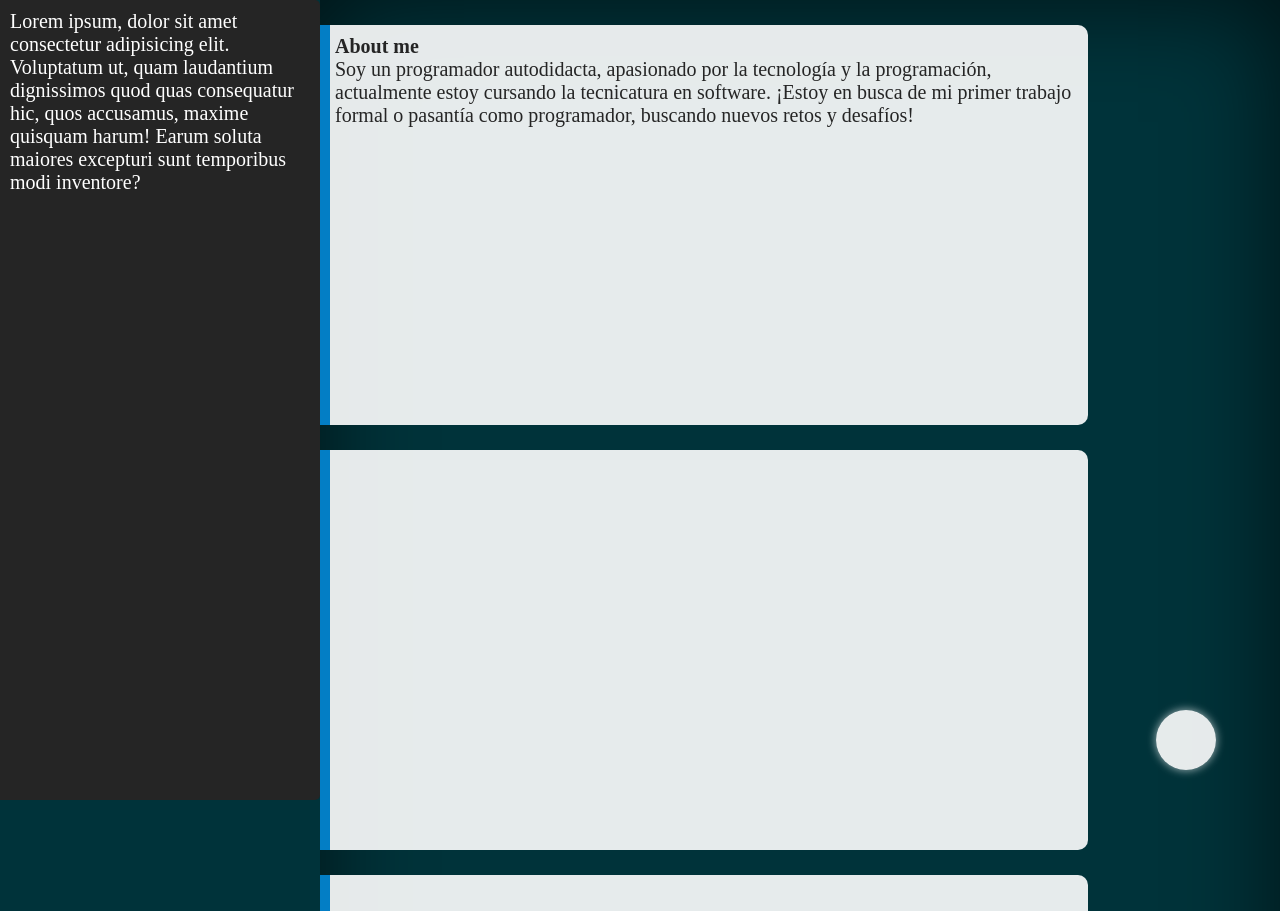
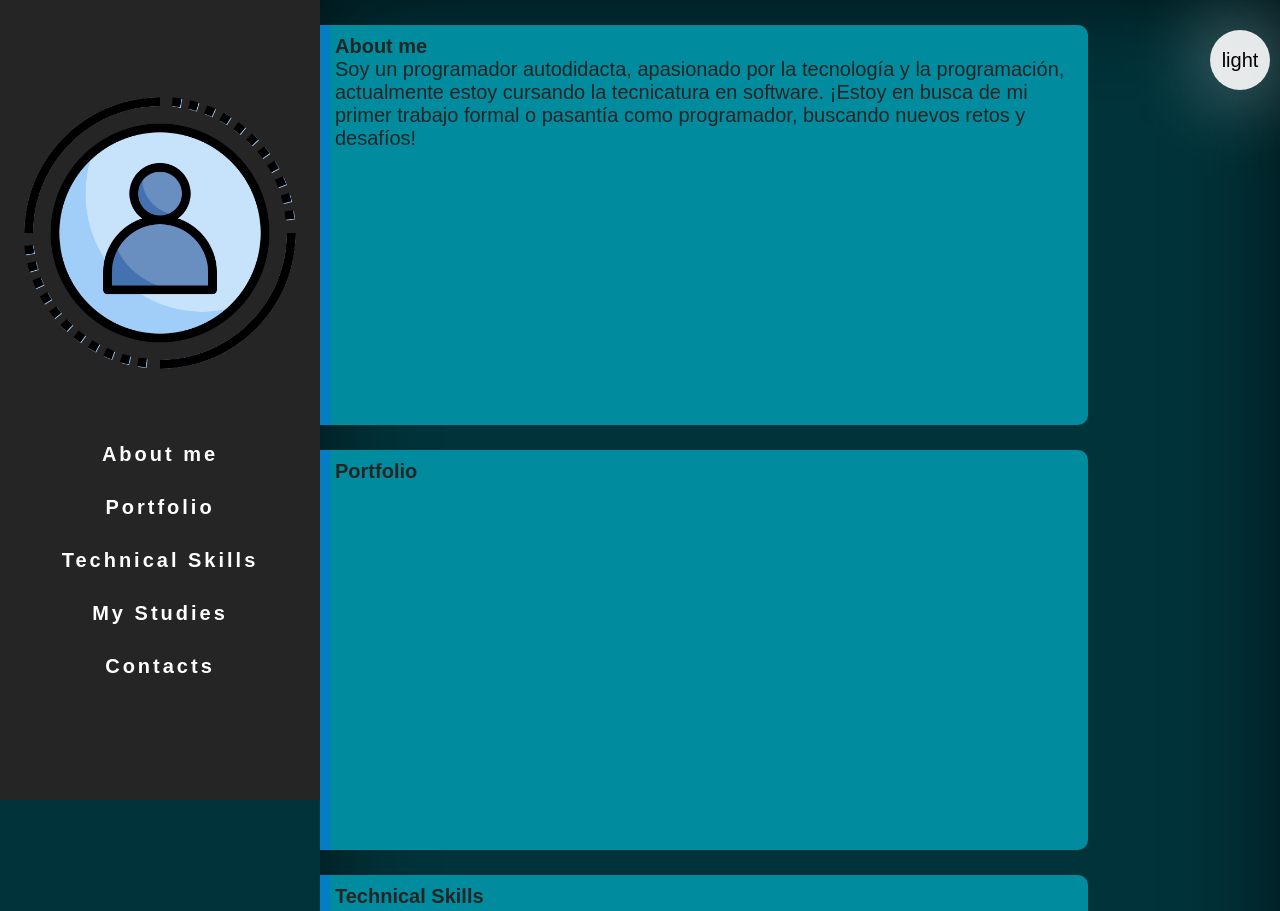
Before and after one commit to leivamauro/portfolio, a plain HTML site: page index.html in a window 1280 px wide. Shown: the top 911 px of the page. Drawn offline with Linux system fonts and the light colour scheme.

Commit message:
agregando modo oscuro

```diff
--- a/css/styles.css
+++ b/css/styles.css
@@ -2,35 +2,57 @@
     margin: 0;
     padding: 0;
     box-sizing: border-box;
-    /* font-family: ; */
+    font-family: sans-serif;
     font-size: 20px;
 }
 
 body {
     width: 100%;
-    height: 100vh;
+    min-height: 100vh;
     background-color: #00333a;
 }
 
-.mode {
+#dark-mode-btn {
     position: fixed;
-    display: flex;
-    flex-direction: column;
-    justify-content: center;
-    bottom: 30px;
-    right: 5%;
+    top: 30px;
+    right: 10px;
     width: 60px;
     height: 60px;
     padding: 2px;
+    display: flex;
+    justify-content: center;
+    align-items: center;
     border-radius: 50%;
     background-color: rgba(255, 255, 255, 0.9); /* el color de fondo debe cambiar segun el modo en el que se encuentre la pagin */
-    box-shadow: 0 0 8px .5px rgba(255, 255, 255, 0.6);
+    box-shadow: 0 0 80px .5px rgba(255, 255, 255, 0.6);
+    font-weight: 500;
+    text-align: center;
     cursor: pointer;
-    transition: transform .5s, background-color 1s;
+    transition: transform .5s, background-color 1s, box-shadow 1s;
 }
 
-.mode:hover {
+/* INICIO - CONFIGURACION MODO OSCURO */
+.dark-mode {
+    background-color: #00BCD4;
+    color: #333;
+}
+.dark-mode .main .personal {
+    background-color: #c7fffa;
+    color: #333;
+}
+.dark-mode .main .articles {
+    box-shadow: inset 0px 0px 100px 2px rgba(255, 255, 255, 0.644);
+}
+.dark-mode .main .articles article {
+    background-color: #008c9e;
+    color: azure;
+}
+/* FIN - CONFIGURACION MODO OSCURO */
+
+
+#dark-mode-btn:hover {
     transform: scaleX(115%) scaleY(89%);
+    box-shadow: 0 0 80px 1px rgba(205, 255, 126, 0.781);
 }
 
 .main {
@@ -51,7 +73,7 @@ body {
     min-width: 310px;
     min-height: 50vh;
     padding: 10px 10px 10px 5px;
-    background-color: rgba(255, 255, 255, 0.9);
+    background-color: #008c9e;
     border-top-right-radius: 10px;
     border-bottom-right-radius: 10px;
     border-left: 10px solid rgb(3, 126, 197);
@@ -62,12 +84,52 @@ body {
     position: -webkit-sticky;
     position: sticky;
     top: 0;
+    display: flex;
+    flex-direction: column;
+    justify-content: center;
+    gap: 40px;
+    align-items: center;
     width: 25%;
     min-width: 310px;
     height: 100vh;
     padding: 10px;
     background-color: #252525;
-    border-top-right-radius: 5px;
-    border-bottom-right-radius: 5px;
     color: white;
+    letter-spacing: 3px;
+    font-weight: 600;
+    text-align: center;
 }
+
+.personal img {
+    width: 280px;
+    height: 280px;
+}
+
+.personal ul {
+    list-style: none;
+}
+
+.personal ul p {
+    position: relative;
+    margin: 30px;
+    cursor: pointer;
+    transition: transform .3s;
+}
+
+.personal ul p:hover {
+    transform: scale(130%);
+    color: #008c9e;
+}
+
+.personal a:link, a:visited, a:hover, a:active {
+    color: inherit;
+    text-decoration: none;
+}
+
+/* CONFIGUACION MEDIAS QUERIES (RESPONSIVE) */
+
+@media only screen and (max-width: 700px) {
+    body {
+      background-color: lightblue;
+    }
+}
--- a/index.html
+++ b/index.html
@@ -4,23 +4,24 @@
     <meta charset="UTF-8">
     <meta http-equiv="X-UA-Compatible" content="IE=edge">
     <meta name="viewport" content="width=device-width, initial-scale=1.0">
-
+    <!-- estilos css -->
     <link rel="stylesheet" href="css/styles.css">
     <title>Leiva Mauro</title>
 </head>
 <body>
     <header>
-        <div class="mode">
-
-        </div>
+        <div id="dark-mode-btn"><p>light</p></div>
     </header>
     <main class="main">
         <aside class="personal">
-            <!-- aqui se van a colocar los subtitulos (about me, portfolio, skills, estudios) fixed-->
-            <p>
-                Lorem ipsum, dolor sit amet consectetur adipisicing elit. Voluptatum ut, quam laudantium dignissimos quod quas consequatur hic,
-                quos accusamus, maxime quisquam harum! Earum soluta maiores excepturi sunt temporibus modi inventore?
-            </p>
+            <img src="/images/usuario.png" alt="Imagen de usuario aqui" srcset="">
+            <ul>
+                <li><p><a href="#about_me">About me</a></p></li>
+                <li><p><a href="#portfolio">Portfolio</a></p></li>
+                <li><p><a href="#skills">Technical Skills</a></p></li>
+                <li><p><a href="#studies">My Studies</a></p></li>
+                <li><p><a href="#contacts">Contacts</a></p></li>
+            </ul>
         </aside>
         <section class="articles">
             <article id="about_me">
@@ -30,12 +31,15 @@
                 </p>
             </article>
             <article id="portfolio">
+                <h1>Portfolio</h1>
                 <!-- portfolio -->
             </article>
             <article id="skills">
+                <h1>Technical Skills</h1>
                 <!-- skills -->
             </article>
             <article id="studies">
+                <h1>My studies</h1>
                 <!-- estudios -->
             </article>
         </section>
@@ -46,8 +50,12 @@
         <!-- el fondo del lado derecho sera del color del section -->
     </main>
 
-    <footer class="footer">
+    <footer id="contacts">
+        <h1>Contacts</h1>
+        <h3>Leiva Mauro</h3>
         <!-- aqui datos de contactos -->
     </footer>
+    <!-- aplicacion js -->
+    <script src="/js/app.js"></script>
 </body>
 </html>
--- /dev/null
+++ b/js/app.js
@@ -0,0 +1,12 @@
+const darkModeBtn = document.getElementById('dark-mode-btn');
+const body = document.querySelector('body');
+
+darkModeBtn.addEventListener('click', () => {
+  body.classList.toggle('dark-mode');
+
+  if (darkModeBtn.textContent === 'Dark') {
+    darkModeBtn.textContent = 'Light';
+  } else {
+    darkModeBtn.textContent = 'Dark';
+  }
+});
```
